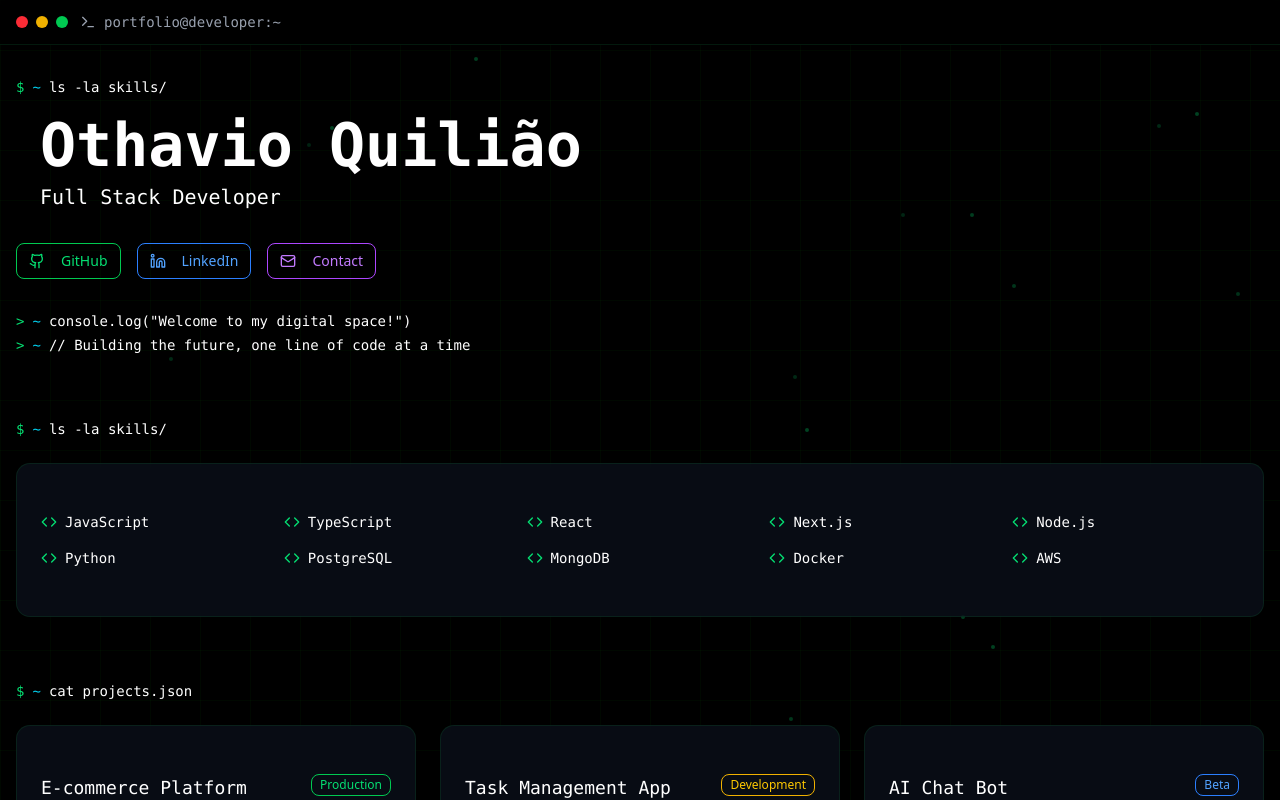
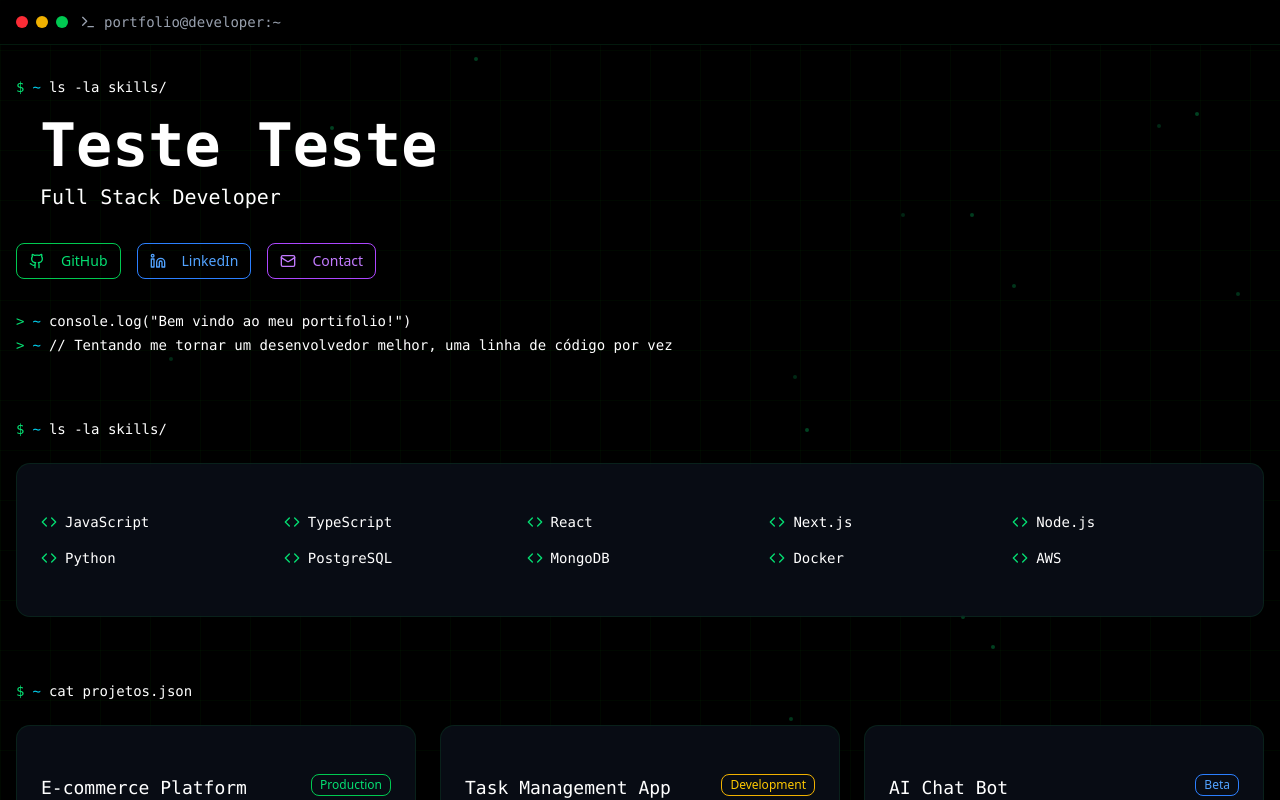
Before and after one commit to othavioquiliao/porfolio, a Next.js app: page / in a window 1280 px wide. Shown: the top 800 px of the page. Built offline with nearby package versions, Linux system fonts and the light colour scheme.

Commit message:
fix: ajustes

```diff
--- a/app/page.tsx
+++ b/app/page.tsx
@@ -199,7 +199,7 @@ export default function Home() {
 
             <div className="pl-6 space-y-2">
               <h1 className="text-4xl md:text-6xl font-bold">
-                <DecryptionText text="Othavio Quilião " delay={500} />
+                <DecryptionText text="Teste Teste " delay={500} />
               </h1>
               <p className="text-xl text-gray-300 font-mono">
                 <DecryptionText text="Full Stack Developer " delay={1000} />
@@ -232,8 +232,8 @@ export default function Home() {
           </div>
 
           <div className="font-mono text-sm text-gray-400 space-y-1">
-            <TerminalLine prompt=">">{`console.log("Welcome to my digital space!")`}</TerminalLine>
-            <TerminalLine prompt=">">{`// Building the future, one line of code at a time`}</TerminalLine>
+            <TerminalLine prompt=">">{`console.log("Bem vindo ao meu portifolio!")`}</TerminalLine>
+            <TerminalLine prompt=">">{`// Tentando me tornar um desenvolvedor melhor, uma linha de código por vez`}</TerminalLine>
           </div>
         </section>
 
@@ -263,7 +263,7 @@ export default function Home() {
         {/* Projects Section */}
         <section className="mb-16">
           <div className="mb-6">
-            <TerminalLine>cat projects.json</TerminalLine>
+            <TerminalLine>cat projetos.json</TerminalLine>
           </div>
 
           <div className="grid md:grid-cols-2 lg:grid-cols-3 gap-6">
```
